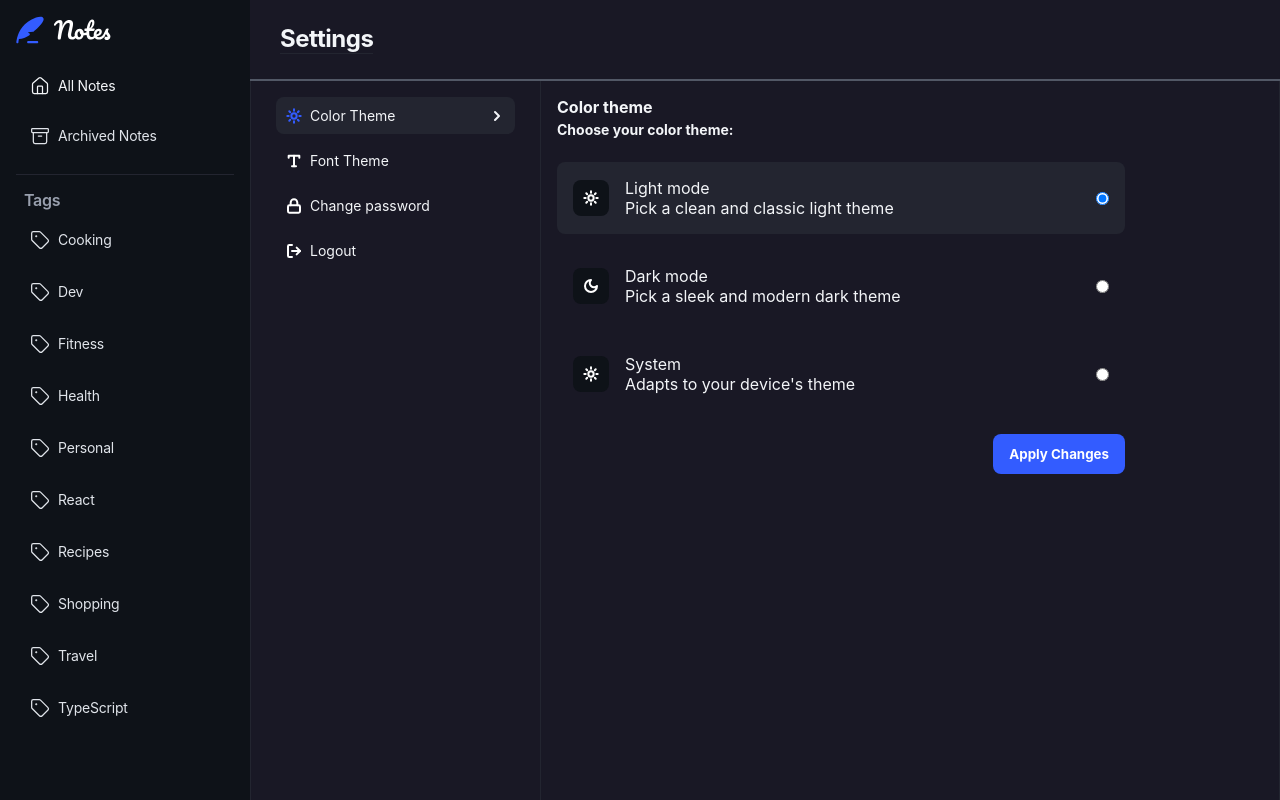
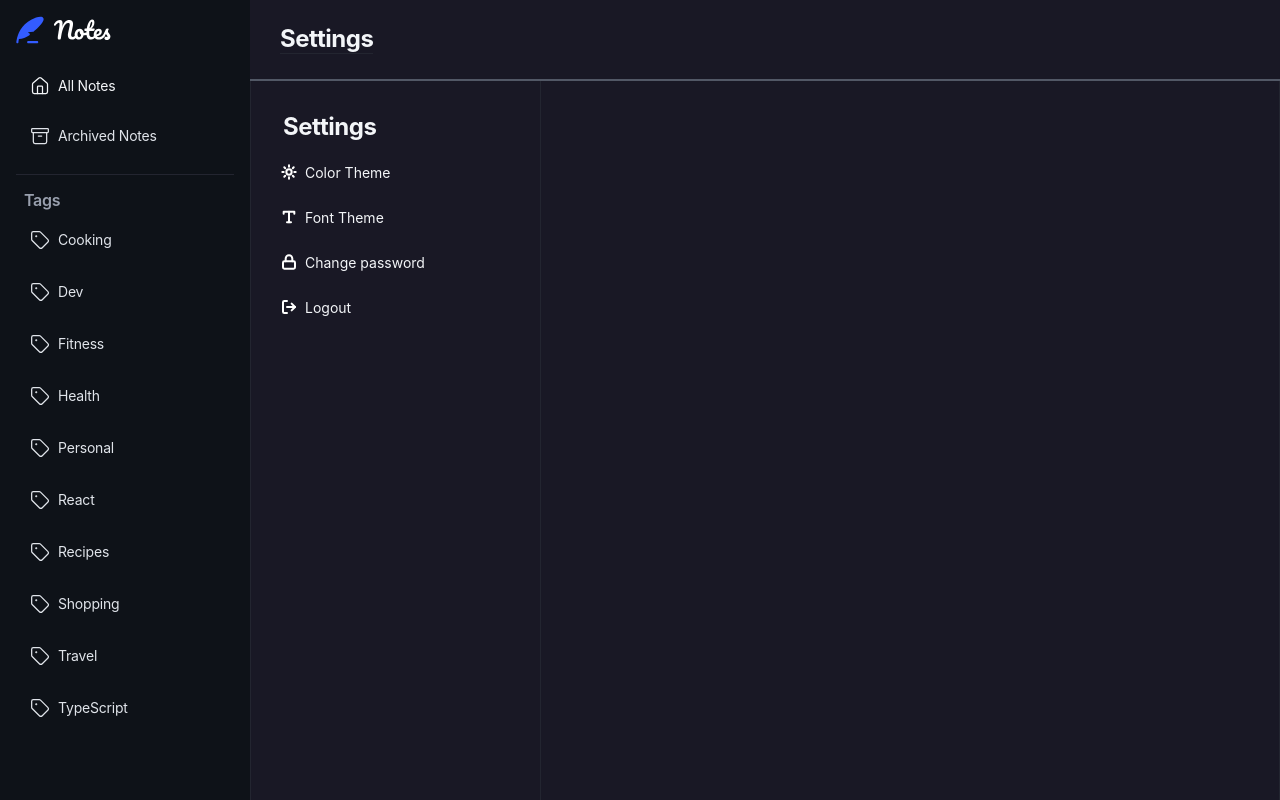
Before and after one commit to orafael93/note-taking, a React (Vite) app: page /settings in a window 1280 px wide. Built offline with nearby package versions, Linux system fonts and the light colour scheme; a web font is replaced by a local one.

Commit message:
feat: standardize the content of AllNotes and Settings pages

```diff
--- a/src/components/Layout/MainLayout/styles.ts
+++ b/src/components/Layout/MainLayout/styles.ts
@@ -52,7 +52,7 @@ export const MainHeaderWrapper = styled.div`
 
 export const ContentWrapper = styled.div`
   display: grid;
-  grid-template-columns: 290px 1fr;
+  grid-template-columns: 258px 1fr;
 
   border-left: 1px solid ${({ theme }) => theme.colors.neutral[800]};
   border-right: 1px solid ${({ theme }) => theme.colors.neutral[800]};
--- a/src/components/NoteDetail/index.tsx
+++ b/src/components/NoteDetail/index.tsx
@@ -50,6 +50,7 @@ export const NoteDetail = (props: Types.NoteDetailType) => {
             <S.SaveNote>Save Note</S.SaveNote>
           </S.ActionsWrapper>
         </S.MobileCardHeader>
+
         <S.Content>
           <S.Title>{note.title}</S.Title>
           <S.MetaInfo>
--- a/src/components/NoteDetail/styles.ts
+++ b/src/components/NoteDetail/styles.ts
@@ -102,6 +102,11 @@ export const Content = styled.div`
   flex: 1;
   padding: ${({ theme }) => theme.spacing[200]};
   overflow-y: auto;
+
+  @media (max-width: 1024px) {
+    padding: ${({ theme }) => theme.spacing[200]} 0;
+    margin-top: 10px;
+  }
 `;
 
 export const NoteFooter = styled.footer`
@@ -144,8 +149,6 @@ export const MobileCardHeader = styled.div`
   @media (max-width: 1024px) {
     display: flex;
     justify-content: space-between;
-
-    padding: 20px 16px;
   }
 `;
 
--- a/src/pages/AllNotes/index.tsx
+++ b/src/pages/AllNotes/index.tsx
@@ -1,4 +1,4 @@
-import { Fragment, useRef } from "react";
+import { useRef } from "react";
 import { Plus, Settings } from "lucide-react";
 import { useNavigate } from "react-router-dom";
 
@@ -38,7 +38,6 @@ export const AllNotes = () => {
   );
 
   return (
-    <Fragment>
     <S.MainContent>
       <S.LogoWrapper>
         <Logo />
@@ -95,6 +94,5 @@ export const AllNotes = () => {
         )}
       </S.ContentWrapper>
     </S.MainContent>
-    </Fragment>
   );
 };
--- a/src/pages/AllNotes/styles.ts
+++ b/src/pages/AllNotes/styles.ts
@@ -1,13 +1,34 @@
 import styled from "styled-components";
+
+export const MainContent = styled.main`
+  position: relative;
+
+  display: grid;
+  grid-template-columns: 1fr;
+  grid-template-rows: auto 1fr;
+
+  @media (max-width: 1024px) {
+    height: calc(100dvh - 64px);
+    overflow: hidden;
+
+    grid-column: 1 / -1;
+  }
+`;
 
 export const Container = styled.div`
   display: flex;
   flex-direction: column;
   height: 100%;
 
-  padding: ${({ theme }) => theme.spacing[200]};
+  padding: 20px;
 
   border-right: 1px solid ${({ theme }) => theme.colors.neutral[800]};
+
+  @media (max-width: 1024px) {
+    border-right: none;
+
+    padding: 0;
+  }
 `;
 
 export const Header = styled.header`
@@ -77,21 +98,6 @@ export const NotesList = styled.div`
   }
 `;
 
-export const MainContent = styled.main`
-  position: relative;
-
-  display: grid;
-  grid-template-columns: 1fr;
-  grid-template-rows: auto 1fr;
-
-  @media (max-width: 1024px) {
-    height: calc(100dvh - 64px);
-    overflow: hidden;
-
-    grid-column: 1 / -1;
-  }
-`;
-
 export const LogoWrapper = styled.div`
   display: none;
 
@@ -152,5 +158,7 @@ export const ContentWrapper = styled.div`
     border: none;
 
     grid-template-columns: 1fr;
+
+    padding: 24px;
   }
 `;
--- a/src/pages/Settings/index.tsx
+++ b/src/pages/Settings/index.tsx
@@ -1,16 +1,16 @@
-import { Fragment, useRef, useState } from "react";
+import { useRef, useState } from "react";
 import { ChevronRight, Lock, LogOut, Sun, Type } from "lucide-react";
 
 import { Logo } from "@/components/Logo";
-import { Theme } from "./components/Theme";
+import { Theme } from "@/pages/Settings/components/Theme";
 
 import * as S from "./styles";
 
-type ActiveItemType = "theme" | "font" | "password" | "logout";
+type ActiveItemType = "theme" | "font" | "password" | "logout" | null;
 
 export const Settings = () => {
   const contentWrapperRef = useRef<HTMLDivElement | null>(null);
-  const [activeItem, setActiveItem] = useState<ActiveItemType>("theme");
+  const [activeItem, setActiveItem] = useState<ActiveItemType>(null);
 
   const onActiveItem = (param: ActiveItemType) => {
     setActiveItem(param);
@@ -19,7 +19,6 @@ export const Settings = () => {
   const canActiveItem = (param: ActiveItemType) => activeItem === param;
 
   return (
-    <Fragment>
     <S.MainContent>
       <S.LogoWrapper>
         <Logo />
@@ -32,7 +31,12 @@ export const Settings = () => {
       </S.MainHeaderWrapper>
 
       <S.ContentWrapper ref={contentWrapperRef}>
+        {activeItem && window.innerWidth <= 1024 ? null : (
           <S.Container>
+            <S.TitleWrapper>
+              <S.Title>Settings</S.Title>
+            </S.TitleWrapper>
+
             <nav>
               <ul>
                 <S.SettingItem
@@ -101,10 +105,10 @@ export const Settings = () => {
               </ul>
             </nav>
           </S.Container>
+        )}
 
-          {canActiveItem("theme") && <Theme />}
+        {activeItem && canActiveItem("theme") && <Theme />}
       </S.ContentWrapper>
     </S.MainContent>
-    </Fragment>
   );
 };
--- a/src/pages/Settings/styles.ts
+++ b/src/pages/Settings/styles.ts
@@ -1,13 +1,26 @@
 import styled from "styled-components";
 
+export const MainContent = styled.main`
+  position: relative;
+
+  display: grid;
+  grid-template-columns: 1fr;
+  grid-template-rows: auto 1fr;
+
+  @media (max-width: 1024px) {
+    height: calc(100dvh - 64px);
+    overflow: hidden;
+
+    grid-column: 1 / -1;
+  }
+`;
+
 export const Container = styled.div`
-  display: flex;
-  flex-direction: column;
   height: 100%;
 
-  padding: 16px 25px;
+  border-right: 1px solid ${({ theme }) => theme.colors.neutral[800]};
 
-  border-right: 1px solid ${({ theme }) => theme.colors.neutral[800]};
+  padding: 20px;
 
   & ul {
     display: flex;
@@ -22,6 +35,12 @@ export const Container = styled.div`
 
     color: ${({ theme }) => theme.colors.neutral[100]};
     font-size: 14px;
+  }
+
+  @media (max-width: 1024px) {
+    border: none;
+
+    padding: 0;
   }
 `;
 
@@ -115,21 +134,6 @@ export const NotesList = styled.div`
   }
 `;
 
-export const MainContent = styled.main`
-  position: relative;
-
-  display: grid;
-  grid-template-columns: 1fr;
-  grid-template-rows: auto 1fr;
-
-  @media (max-width: 1024px) {
-    height: calc(100dvh - 64px);
-    overflow: hidden;
-
-    grid-column: 1 / -1;
-  }
-`;
-
 export const LogoWrapper = styled.div`
   display: none;
 
@@ -190,5 +194,7 @@ export const ContentWrapper = styled.div`
     border: none;
 
     grid-template-columns: 1fr;
+
+    padding: 24px;
   }
 `;
```
Lines whose indentation alone changed are shown as unchanged.
